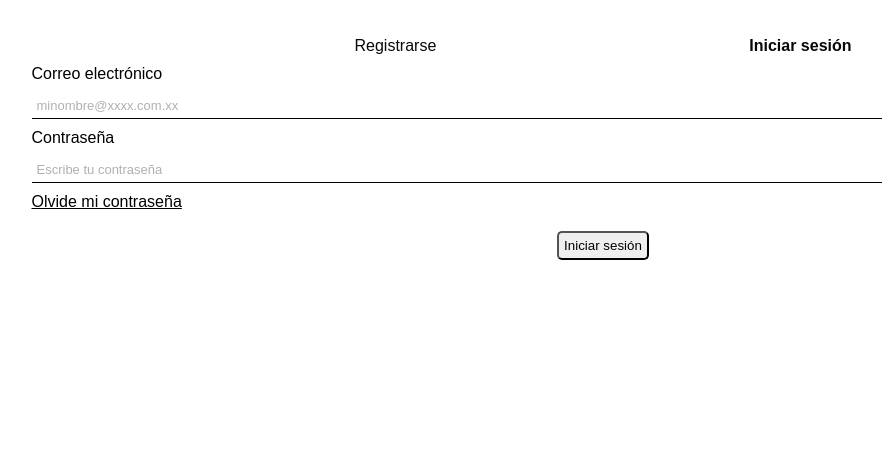
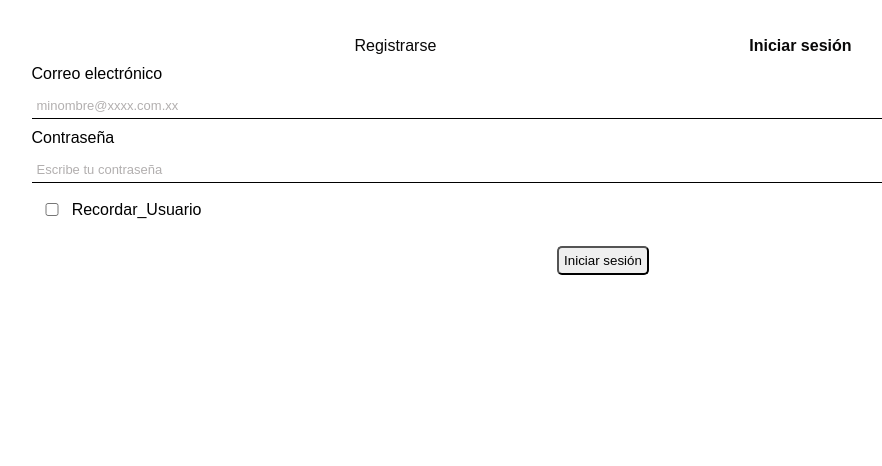
Before and after one commit to jimenanemina1/grupo_7_code_review, a Node server app: page /user/login in a window 1280 px wide. Shown: the part 128-594 px from the top of the page, without its empty margins (42-924 px from the left). Run offline with Node 20, Linux system fonts and the light colour scheme; some libraries are stand-ins or nearby versions; some web fonts are replaced.

Commit message:
opcional recordar usuario

```diff
--- a/public/css/styles-login.css
+++ b/public/css/styles-login.css
@@ -167,3 +167,10 @@ div.register-login-box button {
   margin-top: 20px;
   margin-bottom: 20px;
 }
+
+label.form-check-label {
+    display: flex;
+    align-items: center;
+    width: 170px;
+    padding: auto;
+}
--- a/src/app.js
+++ b/src/app.js
@@ -3,16 +3,19 @@ const express = require("express");
 const path = require("path");
 const methodOverride = require("method-override");
 const session = require("express-session");
-const userLogged = require("./middlewares/userLogged.js")
+var cookieParser = require('cookie-parser')
+
 
 // ************ express() ************
 const app = express();
 
+const userLogged = require("./middlewares/userLogged.js")
 //************ app() listen ************
 const port = process.env.PORT || 3001;
 app.listen(port, () => {
   console.log(`Servidor funcionando, en el puerto ${port}`);
 });
+
 
 // ************ Middlewares ************
 app.use(
@@ -22,6 +25,9 @@ app.use(
     saveUninitialized: false,
   })
 );
+
+app.use(cookieParser());
+
 app.use(userLogged)
 app.use(express.static("public"));
 app.use(express.urlencoded({ extended: false }));
--- a/src/controllers/userController.js
+++ b/src/controllers/userController.js
@@ -28,6 +28,10 @@ const userController = {
       if (passWordValidation) {
         delete userToLogin.password;
         req.session.userLogged = userToLogin;
+        if(req.body.remember_user) {
+					res.cookie('userEmail', req.body.email, { maxAge: (1000 * 60) * 60 })
+				}
+
         return res.redirect("/user/profile");
       }
       return res.render("login", {
@@ -111,6 +115,7 @@ const userController = {
   res.render("userProfile");
   },
   closeSesion: (req, res) => {
+    res.clearCookie('userEmail');
     delete req.session.userLogged;
     res.redirect("/")
   }
--- a/src/middlewares/userLogged.js
+++ b/src/middlewares/userLogged.js
@@ -1,5 +1,17 @@
+const User = require("../models/User");
 const userLogged = (req,res,next) =>{
     res.locals.isLogged = false;
+
+    // console.log('Cookies: ', req.cookies.userEmail2)
+    // let emailInCookie = req.cookies.userEmail2;
+
+    let emailInCookie = req.cookies.userEmail;
+	let userFromCookie = User.findByField('email', emailInCookie);
+
+	if (userFromCookie) {
+		req.session.userLogged = userFromCookie;
+	}
+
 
     if(req.session.userLogged){
         res.locals.isLogged = true;
--- a/src/views/login.ejs
+++ b/src/views/login.ejs
@@ -49,8 +49,10 @@
                             </div>
                             <% } %>
                 </div>
-                <div class="forgotPassword">
-                    <label>Olvide mi contraseña<a href="/forgot-password"></a></label>
+                <div class="form-group form-check">
+                    <label class="form-check-label">
+                        <input type="checkbox" class="form-check-input" name="remember_user">Recordar_Usuario
+                    </label>
                 </div>
                 <div class="buttonBox">
                     <div class="loginButton">
```
